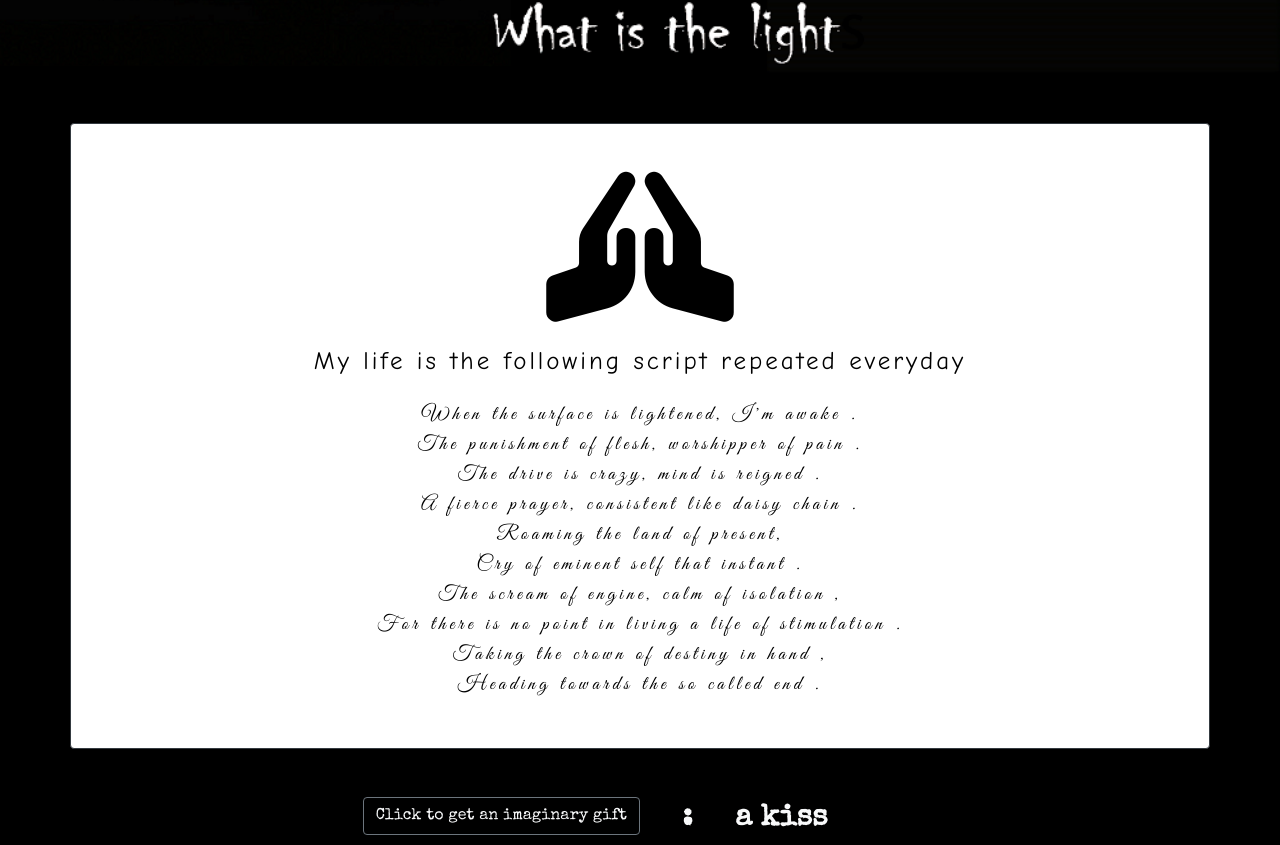
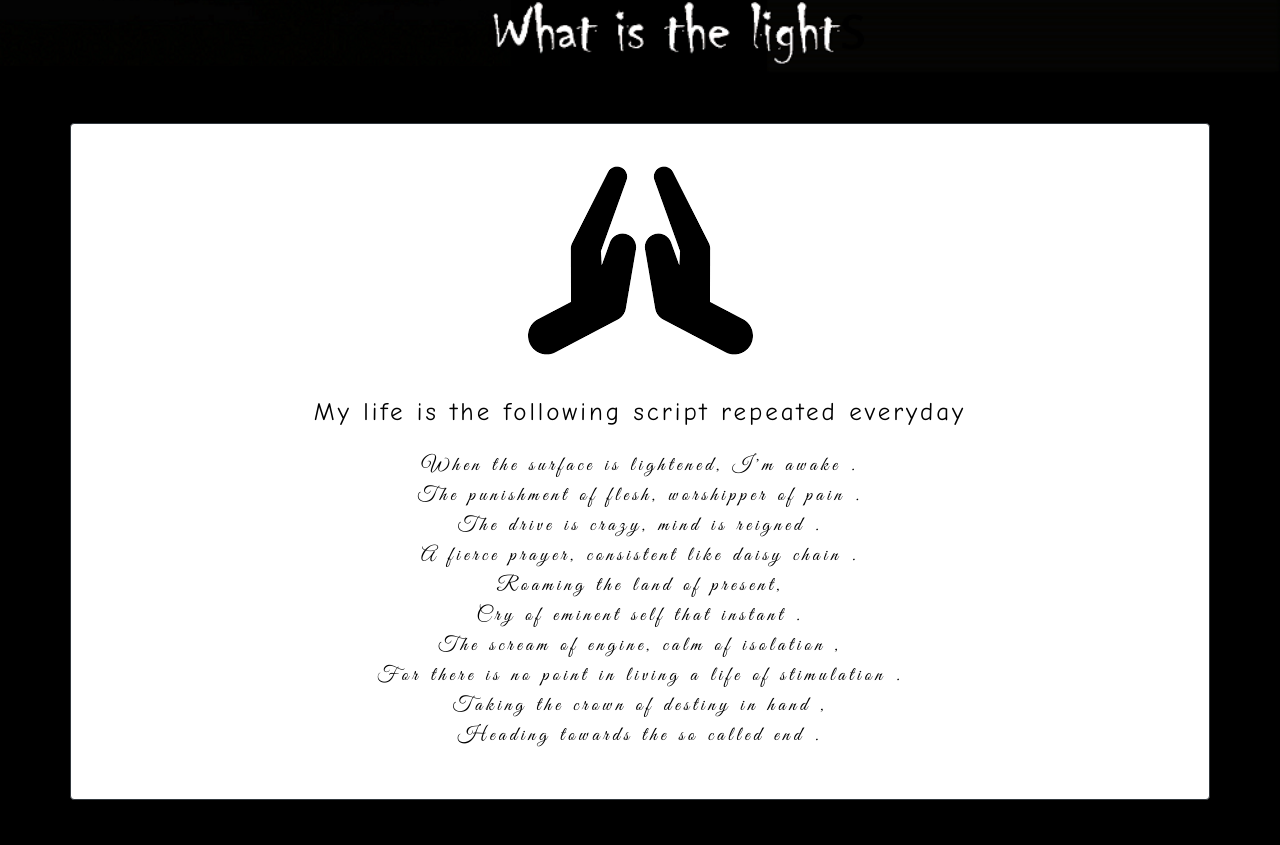
Before and after one commit to Asfak06/About, a plain HTML site: page index.html in a window 1280 px wide. Shown: the part 1965-2810 px from the top of the page. Drawn offline with Linux system fonts and the light colour scheme.

Commit message:
add pray icon

```diff
--- a/index.html
+++ b/index.html
@@ -10,7 +10,6 @@
     <link rel="stylesheet" href="css/animate.css">
     <link type="text/css" rel="stylesheet" href="css/style.css">
     <title>Asfak</title>
-    <script src="https://kit.fontawesome.com/59168b3e43.js" crossorigin="anonymous"></script>
     <script type="text/javascript"  src="js/jquery.min.js"></script>
   </head>
   <body>
@@ -170,8 +169,7 @@
     <br>
     <br>
     <div id="ritual" class="container border border-dark rounded text-center">
-      <i class="fas fa-praying-hands mt-5"></i>
-      <br>
+      <img class="mx-auto d-block mt-4" src="img/pray.png">
       <p class="h3 mt-4">My life is the following script repeated everyday</p>
       <p class="lead pt-3 mb-5">When the surface is lightened, I'm awake .<br>The punishment of flesh, worshipper of pain .<br>The drive is crazy, mind is reigned .<br>A fierce prayer,  consistent like daisy chain . <br>Roaming the land of present,<br>Cry of eminent self that instant .<br> The scream of engine, calm of isolation ,<br>For there is no point in living a life of stimulation .<br>Taking the crown of destiny in hand ,<br>Heading towards the so called end .</p>
     </div>
```
Also changed, not shown: img/pray.png (added).
